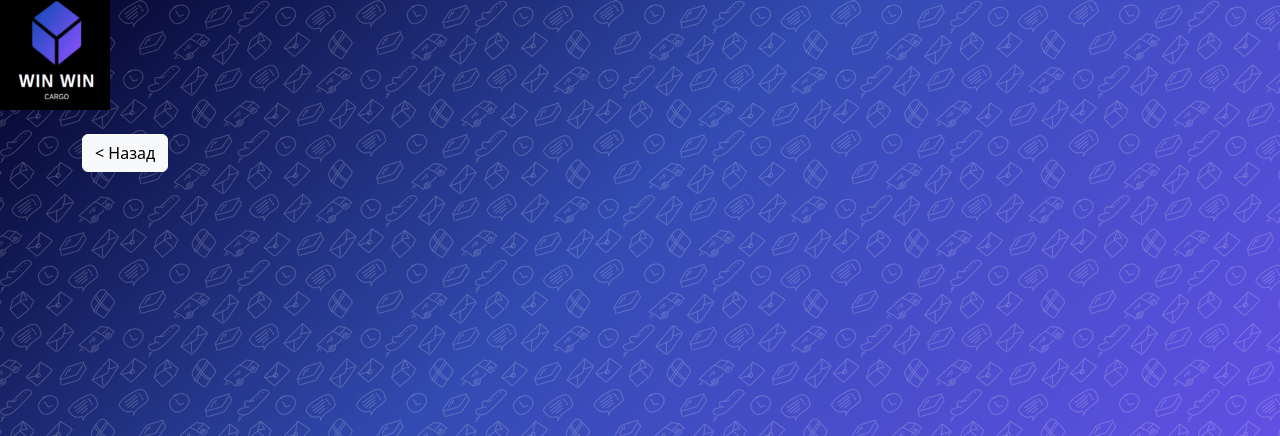
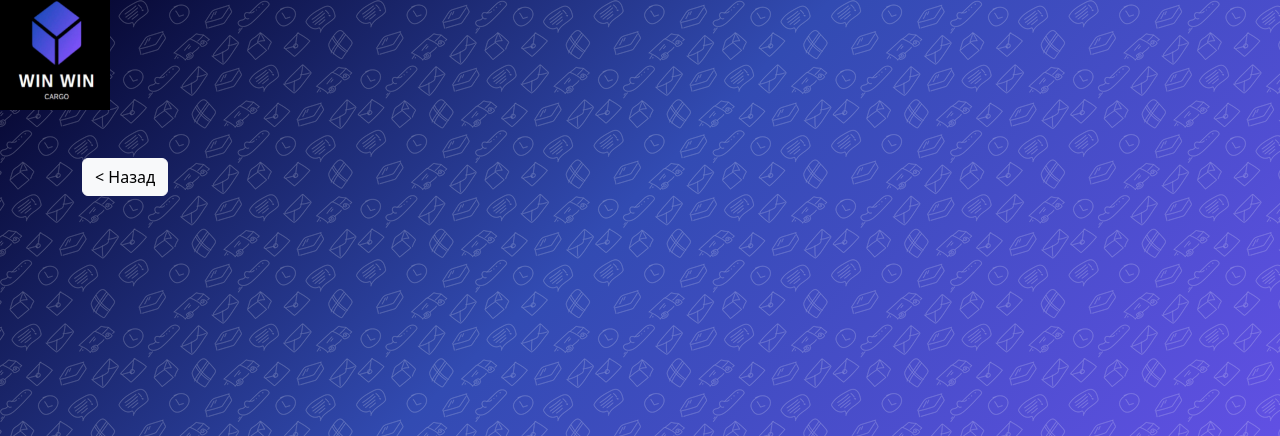
Before and after one commit to Alex-Gryadkin/alina_cargo, a Django app: page /password_reset/ in a window 1280 px wide. Shown: the top 436 px of the page. Run offline with Django 4.2, Linux system fonts and the light colour scheme; some libraries are stand-ins or nearby versions.

Commit message:
minor pre prod fixes

```diff
--- a/accounts/templates/new_password.html
+++ b/accounts/templates/new_password.html
@@ -5,7 +5,7 @@
 {% endblock %}
 
 {% block content %}
-
+<a href="{% url 'accounts:login' %}" type="button" class="btn btn-light position-absolute ms-0 mt-5">< Назад</a>
 <div class="row align-items-center text-center h-100">
     <div class="col-12 mt-3 text-center">
         <div class="bg-body-tertiary mx-auto rounded p-3" style="max-width:300pt">
--- a/accounts/templates/password_OTP_input.html
+++ b/accounts/templates/password_OTP_input.html
@@ -10,7 +10,7 @@
 {% endblock %}
 
 {% block content %}
-
+<a href="{% url 'accounts:login' %}" type="button" class="btn btn-light position-absolute ms-0 mt-5">< Назад</a>
 <div class="row align-items-center text-center h-100">
     <div class="col-12 mt-3 text-center">
         <div class="bg-body-tertiary mx-auto rounded p-3" style="max-width:300pt">
--- a/accounts/templates/password_reset.html
+++ b/accounts/templates/password_reset.html
@@ -11,8 +11,7 @@
 
 
 {% block content %}
-<br>
-<a href="{% url 'packages:list' %}" type="button" class="btn btn-light">< Назад</a>
+<a href="{% url 'accounts:login' %}" type="button" class="btn btn-light position-absolute ms-0 mt-5">< Назад</a>
 <div class="row align-items-center text-center h-100">
     <div class="col-12 mt-3 text-center">
         <div class="bg-body-tertiary mx-auto rounded p-3" style="max-width:300pt">
```
